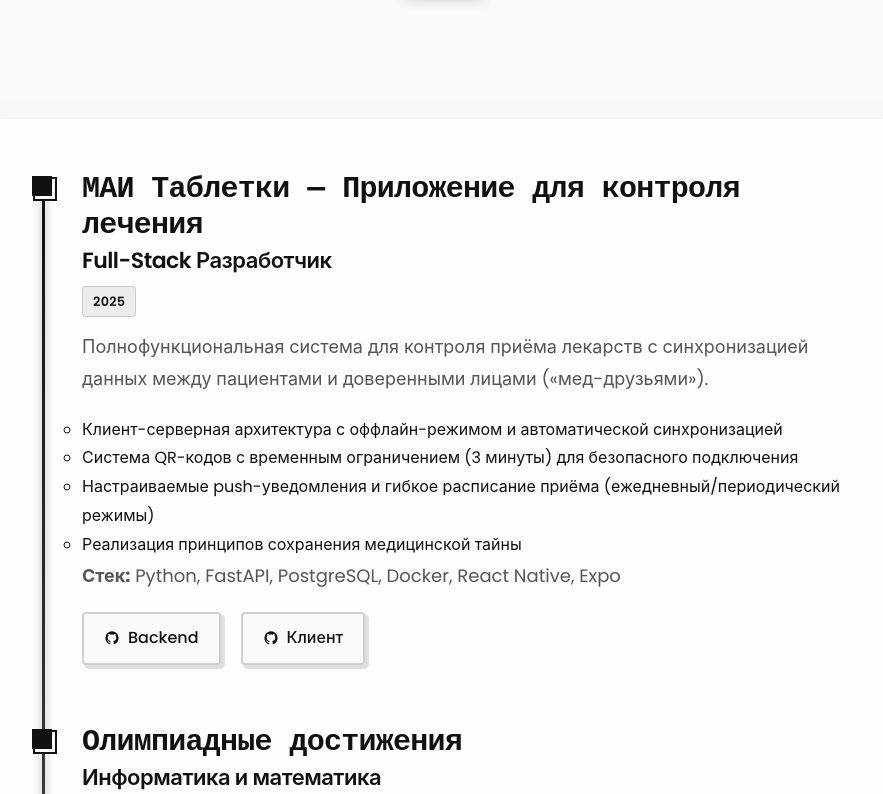
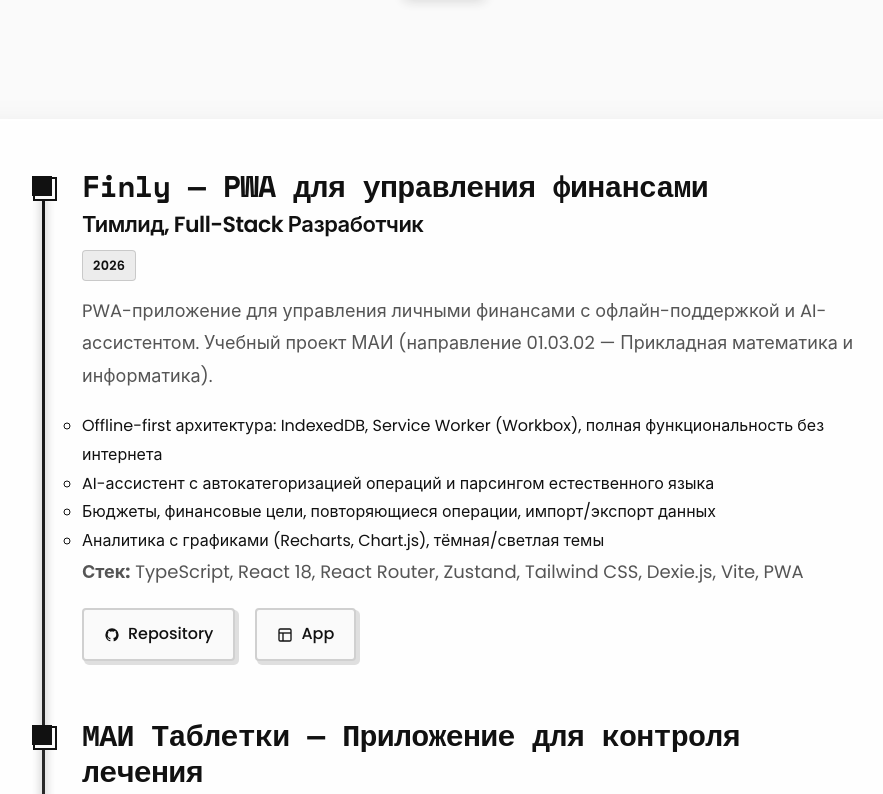
Before and after one commit to amakedoni/portfolio, a plain HTML site: page index.html in a window 1280 px wide. Shown: the part 2223-3017 px from the top of the page, without its empty margins (196-1079 px from the left). Drawn offline with nearby package versions, Linux system fonts and the light colour scheme; a web font is replaced by a local one.

Commit message:
новый проект

```diff
--- a/index.html
+++ b/index.html
@@ -256,6 +256,29 @@
             <h2 class="section-title" data-i18n="projects_title">Проекты и достижения</h2>
             <div class="projects-unified">
                 <ol class="timeline" role="list">
+                    <li class="timeline-item">
+                        <h3 data-i18n="project3_title">Finly — PWA для управления финансами</h3>
+                        <h4 data-i18n="project3_role">Тимлид, Full-Stack Разработчик</h4>
+                        <time class="date" datetime="2026">2026</time>
+                        <p data-i18n="project3_desc">PWA-приложение для управления личными финансами с офлайн-поддержкой и AI-ассистентом. Учебный проект МАИ (направление 01.03.02 — Прикладная математика и информатика).</p>
+                        <ul>
+                            <li data-i18n="project3_feat1">Offline-first архитектура: IndexedDB, Service Worker (Workbox), полная функциональность без интернета</li>
+                            <li data-i18n="project3_feat2">AI-ассистент с автокатегоризацией операций и парсингом естественного языка</li>
+                            <li data-i18n="project3_feat3">Бюджеты, финансовые цели, повторяющиеся операции, импорт/экспорт данных</li>
+                            <li data-i18n="project3_feat4">Аналитика с графиками (Recharts, Chart.js), тёмная/светлая темы</li>
+                        </ul>
+                        <p><strong data-i18n="project3_stack_label">Стек:</strong> TypeScript, React 18, React Router, Zustand, Tailwind CSS, Dexie.js, Vite, PWA</p>
+                        <div class="project-links">
+                            <a href="https://github.com/Shadovv-Government/Finly" target="_blank" rel="noopener" class="project-link" aria-label="Finly на GitHub">
+                                <svg viewBox="0 0 24 24" width="16" height="16" aria-hidden="true"><path fill="currentColor" d="M12 2A10 10 0 0 0 2 12c0 4.42 2.87 8.17 6.84 9.5.5.08.66-.23.66-.5v-1.69c-2.77.6-3.36-1.34-3.36-1.34-.46-1.16-1.11-1.47-1.11-1.47-.91-.62.07-.6.07-.6 1 .07 1.53 1.03 1.53 1.03.87 1.52 2.34 1.07 2.91.83.09-.65.35-1.09.63-1.34-2.22-.25-4.55-1.11-4.55-4.92 0-1.11.38-2 1.03-2.71-.1-.25-.45-1.29.1-2.64 0 0 .84-.27 2.75 1.02.79-.22 1.65-.33 2.5-.33.85 0 1.71.11 2.5.33 1.91-1.29 2.75-1.02 2.75-1.02.55 1.35.2 2.39.1 2.64.65.71 1.03 1.6 1.03 2.71 0 3.82-2.34 4.66-4.57 4.91.36.31.69.92.69 1.85V21c0 .27.16.59.67.5C19.14 20.16 22 16.42 22 12A10 10 0 0 0 12 2z"/></svg>
+                                <span data-i18n="project3_link_repo">Репозиторий</span>
+                            </a>
+                            <a href="https://finly-ruby.vercel.app" target="_blank" rel="noopener" class="project-link" aria-label="Finly App">
+                                <svg viewBox="0 0 24 24" width="16" height="16" aria-hidden="true" fill="none" stroke="currentColor" stroke-width="2"><rect x="3" y="3" width="18" height="18" rx="2" ry="2"/><line x1="3" y1="9" x2="21" y2="9"/><line x1="9" y1="21" x2="9" y2="9"/></svg>
+                                <span data-i18n="project3_link_app">App</span>
+                            </a>
+                        </div>
+                    </li>
                     <li class="timeline-item">
                         <h3 data-i18n="project1_title">МАИ Таблетки — Приложение для контроля лечения</h3>
                         <h4 data-i18n="project1_role">Full-Stack Разработчик</h4>
--- a/translations.js
+++ b/translations.js
@@ -41,7 +41,7 @@ const translations = {
         project1_feat4: "Реализация принципов сохранения медицинской тайны",
         project1_stack_label: "Стек:",
         project1_link_backend: "Backend",
-        project1_link_client: "Клиент",
+        project1_link_client: "Client",
 
         // Project 2: Olympiads
         project2_title: "Олимпиадные достижения",
@@ -49,6 +49,18 @@ const translations = {
         project2_item1: "Финалист олимпиады ИТМО (2024–2025)",
         project2_item2: "Финалист олимпиады РОСАТОМА по информатике и математике (2022–2024)",
         project2_item3: "Участник финала Московской предпрофессиональной олимпиады по программе «Аэрокосмос»: разработка прототипа кубсата для расшифровки сообщений",
+
+        // Project 3: Finly
+        project3_title: "Finly — PWA для управления финансами",
+        project3_role: "Тимлид, Full-Stack Разработчик",
+        project3_desc: "PWA-приложение для управления личными финансами с офлайн-поддержкой и AI-ассистентом. Учебный проект МАИ (направление 01.03.02 — Прикладная математика и информатика).",
+        project3_feat1: "Offline-first архитектура: IndexedDB, Service Worker (Workbox), полная функциональность без интернета",
+        project3_feat2: "AI-ассистент с автокатегоризацией операций и парсингом естественного языка",
+        project3_feat3: "Бюджеты, финансовые цели, повторяющиеся операции, импорт/экспорт данных",
+        project3_feat4: "Аналитика с графиками (Recharts, Chart.js), тёмная/светлая темы",
+        project3_stack_label: "Стек:",
+        project3_link_repo: "Repository",
+        project3_link_app: "App",
 
         // Education Section
         education_title: "Образование",
@@ -170,6 +182,18 @@ const translations = {
         project2_item2: "Finalist of ROSATOM olympiad in computer science and mathematics (2022–2024)",
         project2_item3: "Participant in the final of Moscow pre-professional olympiad in the 'Aerospace' program: development of a cubesat prototype for message decryption",
 
+        // Project 3: Finly
+        project3_title: "Finly — PWA for Personal Finance",
+        project3_role: "Team Lead, Full-Stack Developer",
+        project3_desc: "PWA application for personal finance management with offline support and AI assistant. MAI educational project (major 01.03.02 — Applied Mathematics and Computer Science).",
+        project3_feat1: "Offline-first architecture: IndexedDB, Service Worker (Workbox), full functionality without internet",
+        project3_feat2: "AI assistant with auto-categorization of transactions and natural language parsing",
+        project3_feat3: "Budgets, financial goals, recurring operations, data import/export",
+        project3_feat4: "Analytics with charts (Recharts, Chart.js), dark/light themes",
+        project3_stack_label: "Stack:",
+        project3_link_repo: "Repository",
+        project3_link_app: "App",
+
         // Education Section
         education_title: "Education",
 
```
